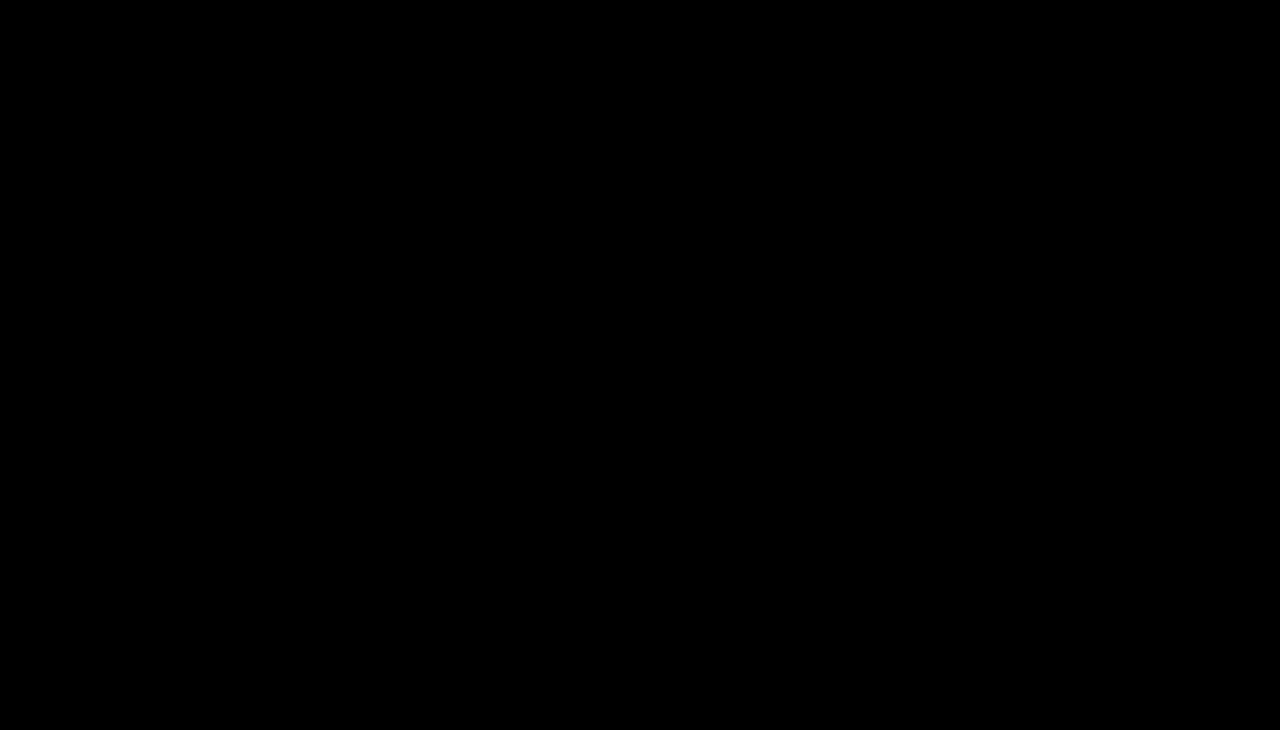
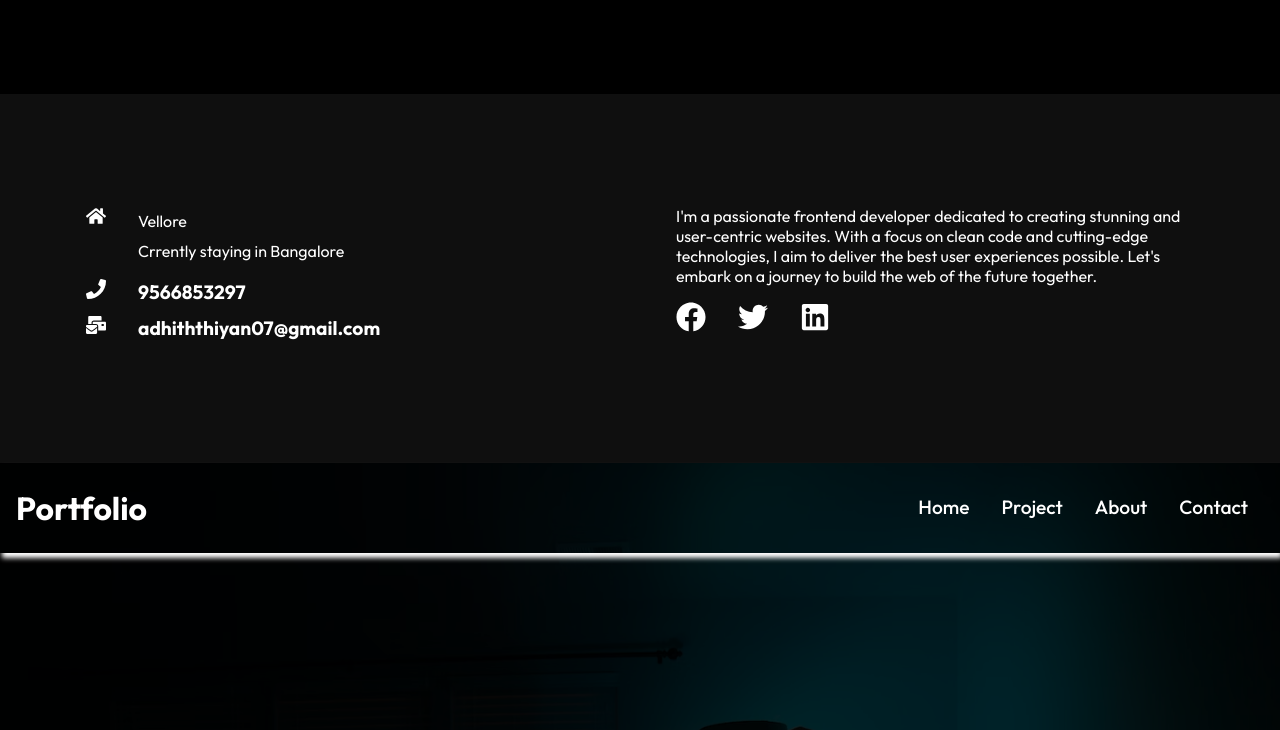
Before and after one commit to adhiththiyan/My-portfolio, a React (Create React App) app: page / in a window 1280 px wide. Shown: the part 4016-4746 px from the top of the page. Before the commit the page ends 1169 px from the top, so only its background shows below. Built offline with nearby package versions, Linux system fonts and the light colour scheme.

Commit message:
Update App.js

```diff
--- a/src/App.js
+++ b/src/App.js
@@ -8,6 +8,8 @@ import Project from "./routers/Project";
 function App() {
   return (
     <div>
+    <Home/>
+    <Project/>
       <Routes>
           <Route path="/" element={<Home/>}/>
           <Route path="/project" element={<Project/>}/>
```
